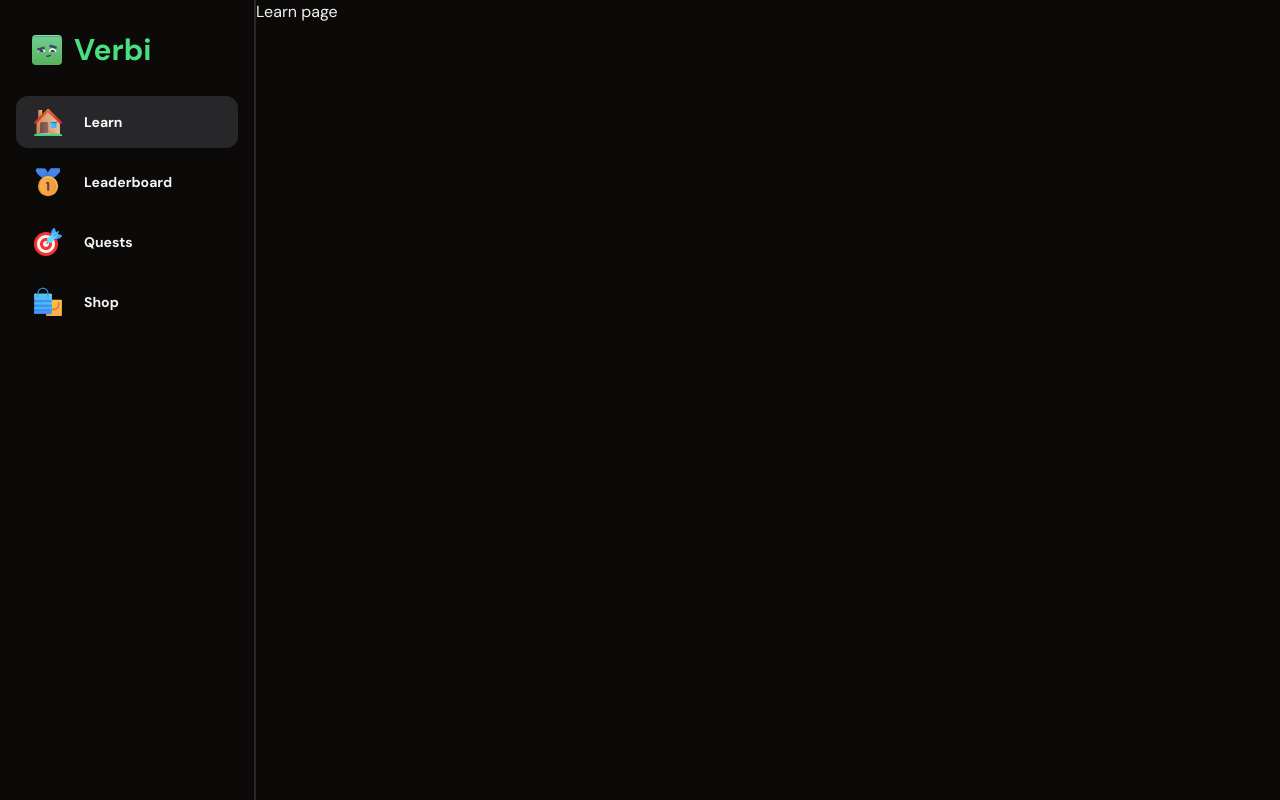
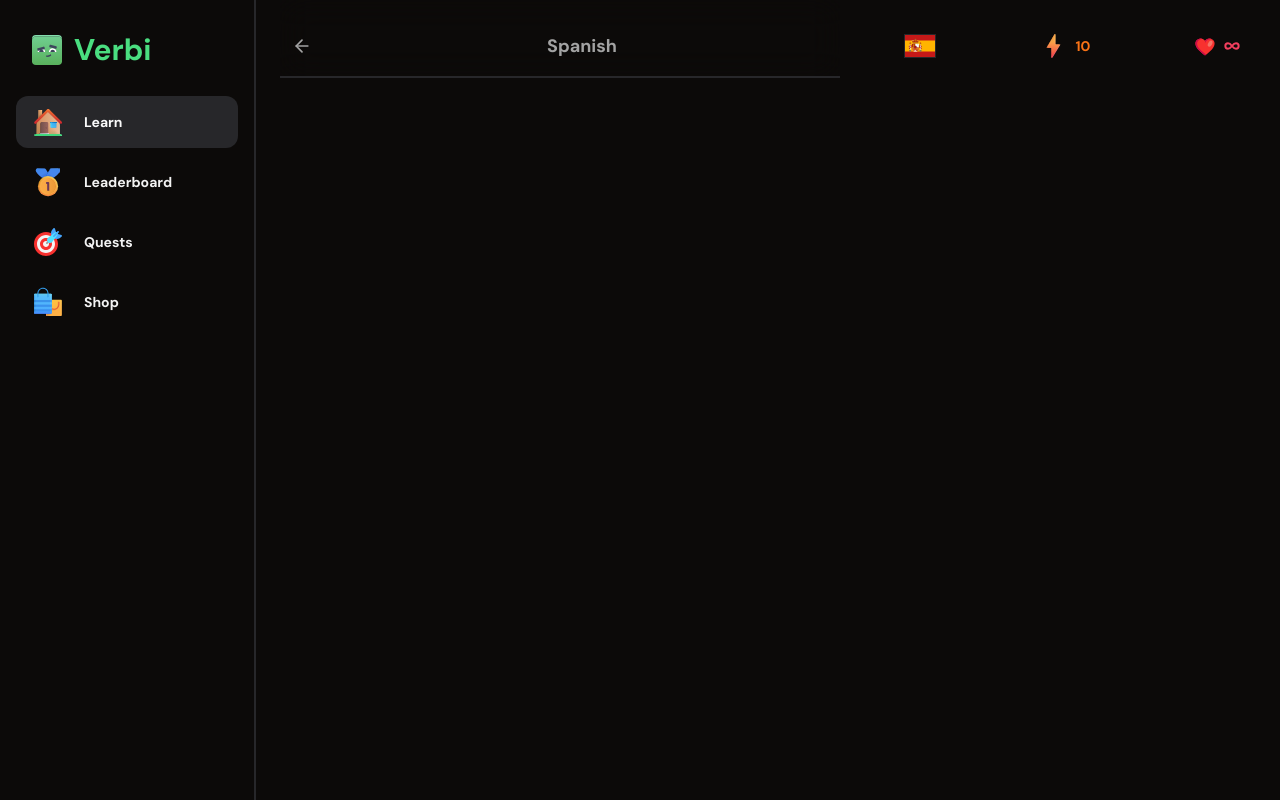
Before and after one commit to AryanMishra09/Verbi, a Next.js app: page /learn in a window 1280 px wide. Built offline with nearby package versions, Linux system fonts and the light colour scheme.

Commit message:
Learn Wrappers

```diff
--- a/app/(main)/layout.tsx
+++ b/app/(main)/layout.tsx
@@ -11,7 +11,7 @@
             <MobileHeader/>
             <Sidebar className="hidden lg:flex"/>
             <main className="lg:pl-[256px] h-screen pt-[50px] lg:pt-0">
-                <div className="h-full">
+                <div className="h-full max-w-[1056px] mx-auto pt-6">
                     {children}
                 </div>
             </main>
--- /dev/null
+++ b/app/(main)/learn/header.tsx
@@ -0,0 +1,26 @@
+import { Button } from "@/components/ui/button"
+import { ArrowLeft } from "lucide-react"
+import Link from "next/link"
+
+type Props = {
+    title: string
+}
+
+export const Header = ({title} : Props) => {
+    return (
+        <div className="sticky top-0 pb-3 lg:pt-[28px] lg:mt-[-28px] flex items-center justify-between border-b-2 mb-5 text-neutral-400 backdrop-blur-lg lg:z-50">
+            <Link href={'/courses'}>
+                <Button
+                    variant={"ghost"}
+                    size={'sm'}
+                >
+                    <ArrowLeft className="h-5 w-5 stroke-2 text-neutral-400"/>
+                </Button>
+            </Link>
+            <h1 className="font-bold text-lg">
+                {title}
+            </h1>
+            <div />
+        </div>
+    )
+}
--- a/app/(main)/learn/page.tsx
+++ b/app/(main)/learn/page.tsx
@@ -1,7 +1,22 @@
+import { FeedWrapper } from "@/components/feedwrapper";
+import { StickyWrapper } from "@/components/stickywrapper";
+import { Header } from "./header";
+import { UserProgress } from "@/components/user-progress";
+
 const LearnPage = () => {
     return (
-        <div>
-            Learn page
+        <div className="flex flex-row-reverse gap-[48px] px-6">
+            <StickyWrapper >
+                <UserProgress
+                    activeCourse={{title: "Spanish", imageSrc: "/es.svg"}}
+                    hearts={5}
+                    points={10}
+                    hasActiveSubscription={true}
+                />
+            </StickyWrapper>
+            <FeedWrapper>
+                <Header title="Spanish"/>
+            </FeedWrapper>
         </div>
     )
 }
--- /dev/null
+++ b/components/feedwrapper.tsx
@@ -0,0 +1,11 @@
+type Props = {
+    children: React.ReactNode,
+}
+
+export const FeedWrapper = ({children} : Props) => {
+    return (
+        <div className="flex-1 relative top-0 pb-10">
+            {children}
+        </div>
+    )
+}
--- /dev/null
+++ b/components/stickywrapper.tsx
@@ -0,0 +1,13 @@
+type Props = {
+    children: React.ReactNode,
+}
+
+export const StickyWrapper = ({children} : Props) => {
+    return (
+        <div className="hidden lg:block w-[368px] sticky self-end bottom-6">
+            <div className="min-h-[calc(100vh-48px)] sticky top-6 flex flex-col gap-y-4">
+                {children}
+            </div>
+        </div>
+    )
+}
--- /dev/null
+++ b/components/user-progress.tsx
@@ -0,0 +1,72 @@
+import Link from "next/link";
+import { Button } from "./ui/button";
+import Image from "next/image";
+import { InfinityIcon } from "lucide-react";
+
+type Props = {
+    activeCourse: {
+        imageSrc: string,
+        title: string,
+    };
+    hearts: number;
+    points: number;
+    hasActiveSubscription: boolean
+}
+
+export const UserProgress = ({
+    activeCourse,
+    hearts,
+    points,
+    hasActiveSubscription,
+}:Props) => {
+    return (
+        <div className="flex items-center justify-between gap-x-2 w-full">
+            <Link href={'/courses'}>
+                <Button
+                    variant={"ghost"}
+                >
+                    <Image
+                        src={activeCourse.imageSrc}
+                        alt='course'
+                        className="rounded-md border"
+                        height={32}
+                        width={32}
+                    />
+                </Button>
+            </Link>
+            <Link href={'/shop'}>
+                <Button
+                    variant={"ghost"}
+                    className="text-orange-500"
+                >
+                    <Image
+                        src='/points.svg'
+                        alt='points'
+                        className="mr-2"
+                        height={28}
+                        width={28}
+                    />
+                    {points}
+                </Button>
+            </Link>
+            <Link href={'/shop'}>
+                <Button
+                    variant={"ghost"}
+                    className="text-rose-500"
+                >
+                    <Image
+                        src='/heart.svg'
+                        alt='hearts'
+                        className="mr-2"
+                        height={22}
+                        width={22}
+                    />
+                    {hasActiveSubscription
+                        ? <InfinityIcon className="h-4 w-4 stroke-[3]"/>
+                        : hearts
+                    }
+                </Button>
+            </Link>
+        </div>
+    )
+}
```
